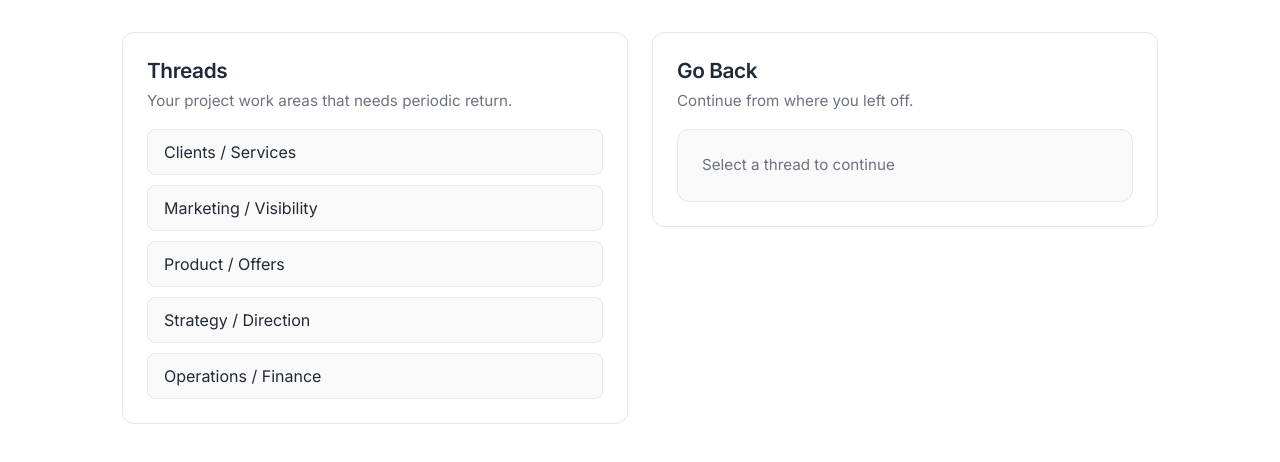
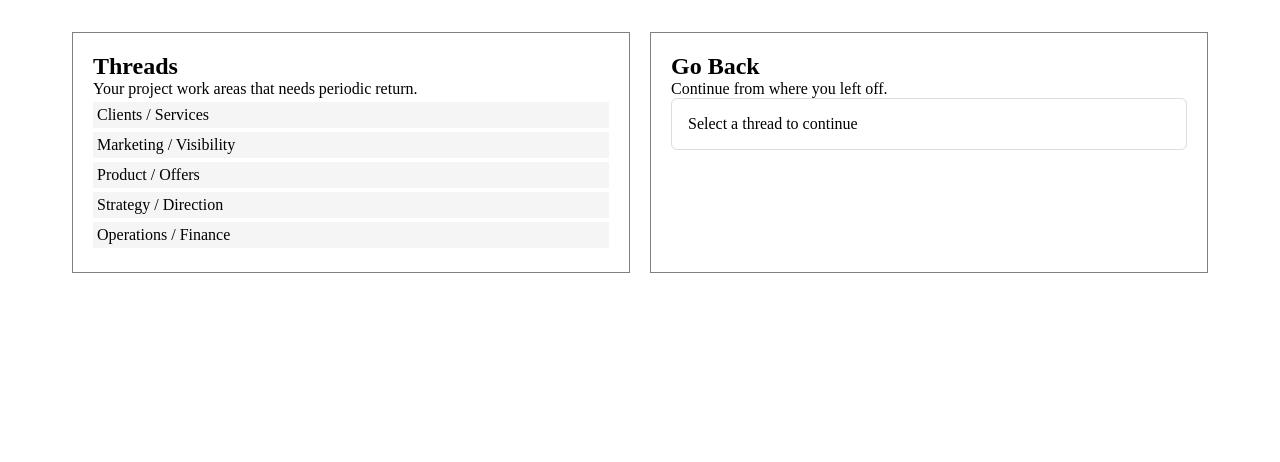
Before and after one commit to rutaio/gobackapp, a React app in the folder frontend/: page / in a window 1280 px wide. Shown: the top 462 px of the page. Built offline with nearby package versions, Linux system fonts and the light colour scheme; the HTML template or start-up script is replaced by a standard one.

Commit message:
Revert merge of experiment/vanilla-css into staging

```diff
--- a/frontend/src/styles/base/typography.css
+++ /dev/null
@@ -1,32 +0,0 @@
-@import url('https://fonts.googleapis.com/css2?family=Inter:wght@400;500;600&display=swap');
-
-body {
-  font-family: 'Inter', system-ui, -apple-system, BlinkMacSystemFont, sans-serif;
-  line-height: 1.5;
-  color: #222;
-}
-
-h1,
-h2,
-h3 {
-  font-weight: 600;
-  letter-spacing: -0.02em;
-  line-height: 1.3;
-}
-
-h1 {
-  font-size: 1.75rem;
-}
-
-h2 {
-  font-size: 1.3rem;
-}
-
-h3 {
-  font-size: 1.1rem;
-}
-
-p {
-  font-size: 0.95rem;
-  color: #444;
-}
--- a/frontend/src/styles/pages/home.css
+++ b/frontend/src/styles/pages/home.css
@@ -1,128 +1,53 @@
-/* 0) Spacing */
-:root {
-  --space-xs: 6px;
-  --space-sm: 10px;
-  --space-md: 16px;
-  --space-lg: 24px;
-  --space-xl: 32px;
-
-  --radius-sm: 8px;
-  --radius-md: 12px;
-
-  --border: #e6e6e6;
-  --border-strong: #d8d8d8;
-
-  --bg: #ffffff;
-  --bg-soft: #fafafa;
-  --bg-softer: #f6f6f6;
-
-  --text: #1f2937;
-  --text-muted: #6b7280;
-  --text-faint: #9ca3af;
-
-  --accent: #0f766e; /* calm teal */
-  --accent-soft: #e6f4f1;
-}
-
-/* 1) Layout foundation */
 .page {
-  padding: var(--space-xl);
-  max-width: 1100px;
+  padding: 2rem;
+  max-width: 1200px;
   margin: 0 auto;
-  color: var(--text);
 }
 
 .dashboard {
   display: flex;
-  gap: var(--space-lg);
-  align-items: flex-start;
+  gap: 20px;
 }
 
-/* 2) Panels (containers) */
 .panel {
+  border: 1px solid grey;
+  padding: 20px;
   flex: 1;
-  background: var(--bg);
-  border: 1px solid var(--border);
-  border-radius: var(--radius-md);
-  padding: var(--space-lg);
 }
 
-/* 3) Threads list */
 ul {
   list-style: none;
-  padding: 0;
-  margin: var(--space-md) 0 0 0;
-  display: flex;
-  flex-direction: column;
-  gap: var(--space-sm);
 }
 
 ul li {
-  padding: var(--space-sm) var(--space-md);
-  background-color: var(--bg-soft);
-  border: 1px solid var(--border);
-  border-radius: var(--radius-sm);
-  cursor: pointer;
-  transition: background-color 120ms ease, border-color 120ms ease;
+  margin: 4px 0 4px 0;
+  padding: 4px;
+  background-color: #f5f5f5;
 }
 
 ul li:hover {
-  background-color: var(--bg-softer);
-  border-color: var(--border-strong);
+  background-color: #eaeaea;
+  cursor: pointer;
+}
+
+li {
+  cursor: pointer;
 }
 
 li.selected {
-  background-color: var(--accent-soft);
-  border-color: rgba(15, 118, 110, 0.25);
+  background-color: #e0f2f1;
 }
 
-/* 4) GoBack card */
 .card {
-  margin-top: var(--space-md);
-  padding: var(--space-lg);
-  border: 1px solid var(--border);
-  border-radius: var(--radius-md);
-  background: var(--bg-soft);
-
-  display: flex;
-  flex-direction: column;
-  gap: var(--space-md);
+  padding: 16px;
+  border: 1px solid #ddd;
+  border-radius: 6px;
 }
 
-/* Selected thread */
 .selected-thread {
-  font-weight: 650;
-  color: var(--accent);
-  margin: 0;
-}
-
-/* 5) Past check-ins */
-.history {
-  display: flex;
-  flex-direction: column;
-  gap: var(--space-sm);
-  color: var(--text-muted);
-  font-size: 0.95rem;
-  line-height: 1.45;
-}
-
-.history-item {
-  padding: var(--space-sm) var(--space-md);
-  background: rgba(255, 255, 255, 0.65);
-  border: 1px solid var(--border);
-  border-radius: var(--radius-sm);
-}
-
-.history-empty {
-  color: var(--text-faint);
-  font-style: italic;
-}
-
-/* 6) Form */
-.checkin-card {
-  display: flex;
-  flex-direction: column;
-  gap: var(--space-sm);
+  font-weight: 600;
+  color: #00796b;
+  margin-bottom: 8px;
 }
 
 .checkins-label {
@@ -133,75 +58,15 @@ li.selected {
 
 .checkin-card textarea {
   width: 100%;
-  min-height: 110px;
-  padding: var(--space-md);
-
-  border: 1px solid var(--border-strong);
-  border-radius: var(--radius-sm);
-  background: #fff;
-
-  font-size: 1rem;
-  line-height: 1.5;
-  color: var(--text);
-
-  resize: vertical;
-}
-
-.checkin-card textarea:focus {
-  outline: none;
-  border-color: rgba(15, 118, 110, 0.45);
-  box-shadow: 0 0 0 3px rgba(15, 118, 110, 0.12);
+  padding: 0.5rem;
 }
 
 .checkin-card button {
-  align-self: flex-start;
-  padding: 10px 14px;
-
-  border: 1px solid rgba(15, 118, 110, 0.35);
-  border-radius: var(--radius-sm);
-
-  background: #ffffff;
-  color: var(--accent);
-  font-weight: 600;
-
-  cursor: pointer;
-  transition: background-color 120ms ease, transform 80ms ease;
+  margin-top: 0.5rem;
 }
 
-.checkin-card button:hover {
-  background: var(--accent-soft);
-}
-
-.checkin-card button:active {
-  transform: translateY(1px);
-}
-
-/* 7) Small typography tweaks */
-h2 {
-  margin: 0 0 var(--space-xs) 0;
-}
-
-p {
-  margin: 0;
-  color: var(--text-muted);
-}
-
-/* 8) Mobile */
 @media (max-width: 768px) {
-  .page {
-    padding: var(--space-lg);
-  }
-
   .dashboard {
     flex-direction: column;
-    gap: var(--space-md);
-  }
-
-  .panel {
-    padding: var(--space-md);
-  }
-
-  .card {
-    padding: var(--space-md);
   }
 }
```
